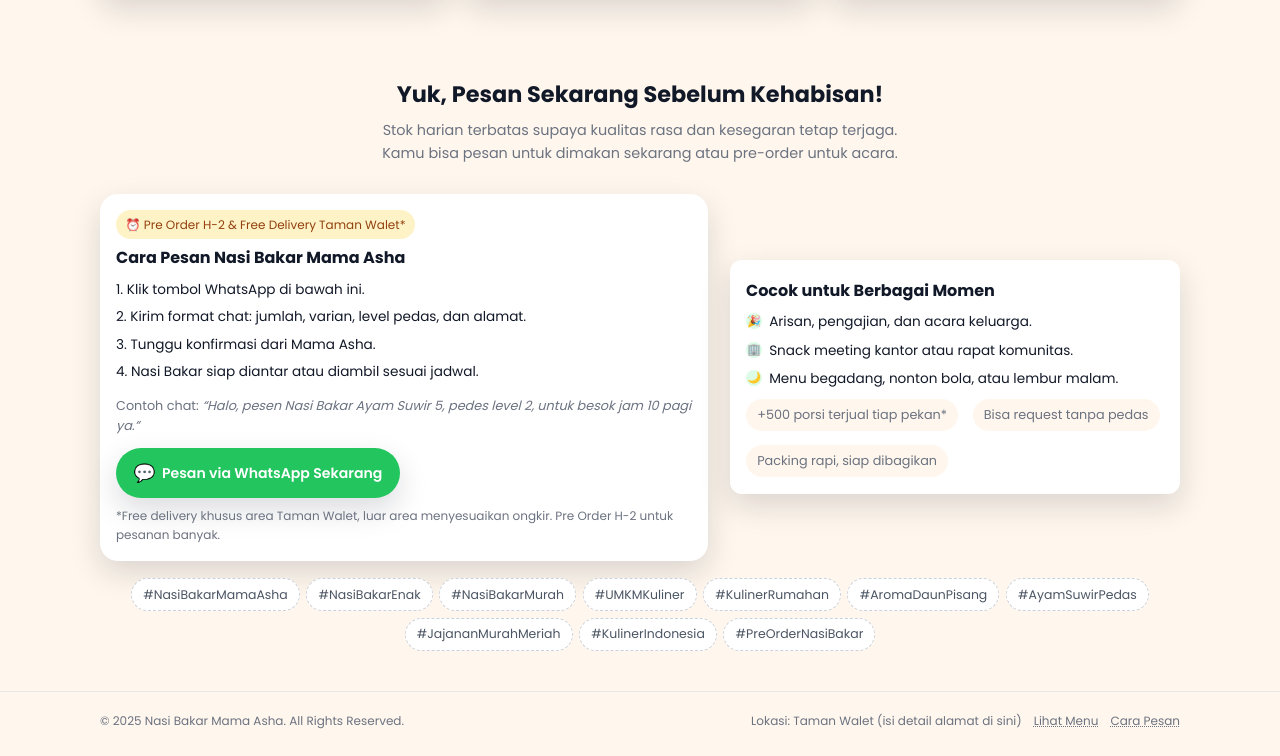
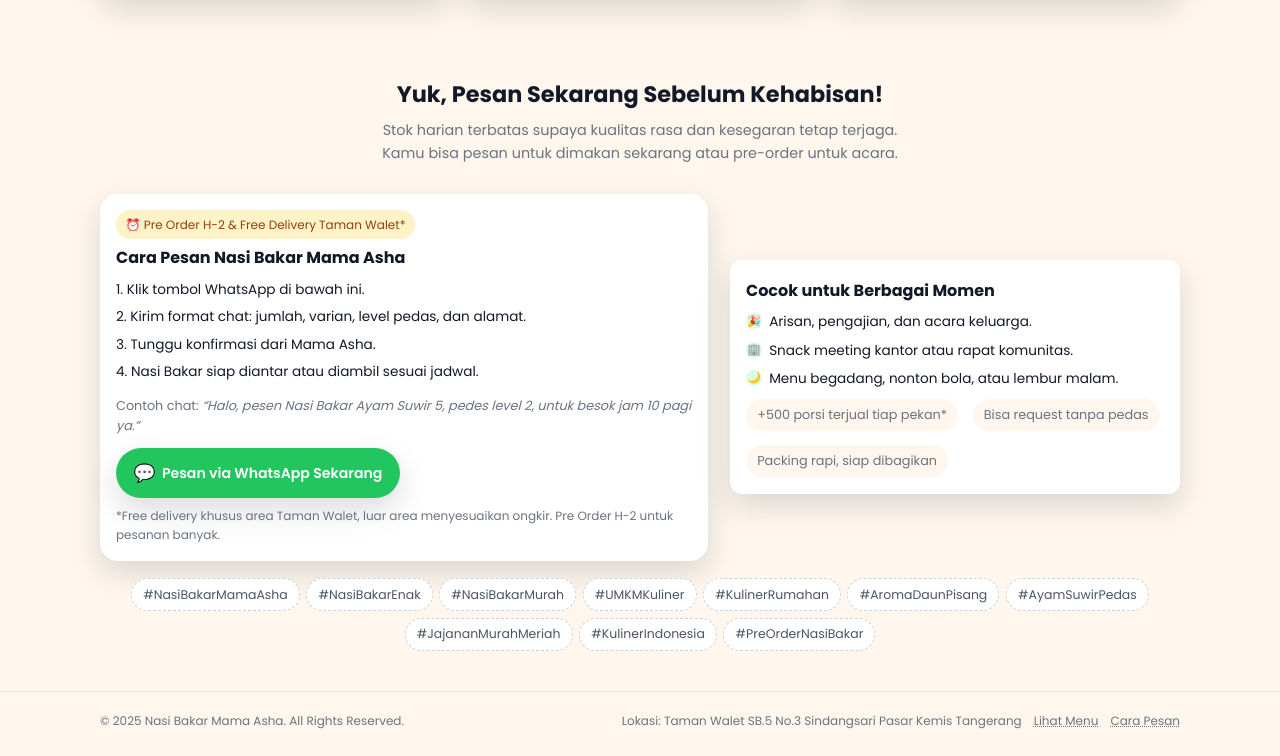
Before and after one commit to 3ireborn/nasbak, a plain HTML site: page index.html in a window 1280 px wide. Shown: the part 2498-3254 px from the top of the page. Drawn offline with Linux system fonts and the light colour scheme.

Commit message:
Update index.html

```diff
--- a/index.html
+++ b/index.html
@@ -1037,7 +1037,7 @@
         © <span id="year"></span> Nasi Bakar Mama Asha. All Rights Reserved.
       </div>
       <div class="footer-links">
-        <span>Lokasi: Taman Walet (isi detail alamat di sini)</span>
+        <span>Lokasi: Taman Walet SB.5 No.3 Sindangsari Pasar Kemis Tangerang </span>
         <a href="#menu">Lihat Menu</a>
         <a href="#order">Cara Pesan</a>
       </div>
```
